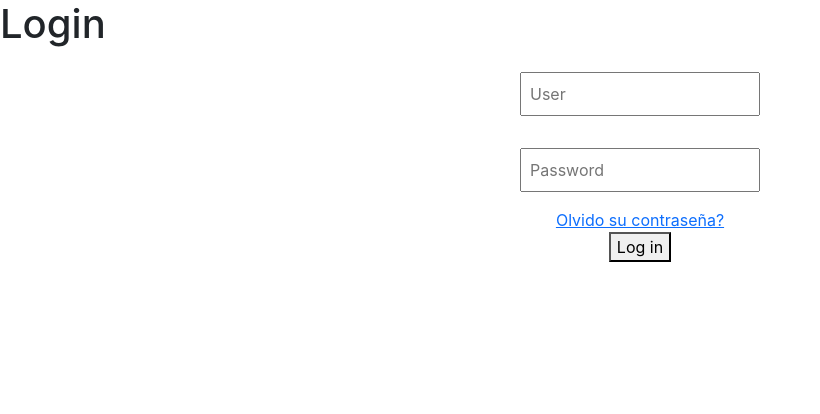
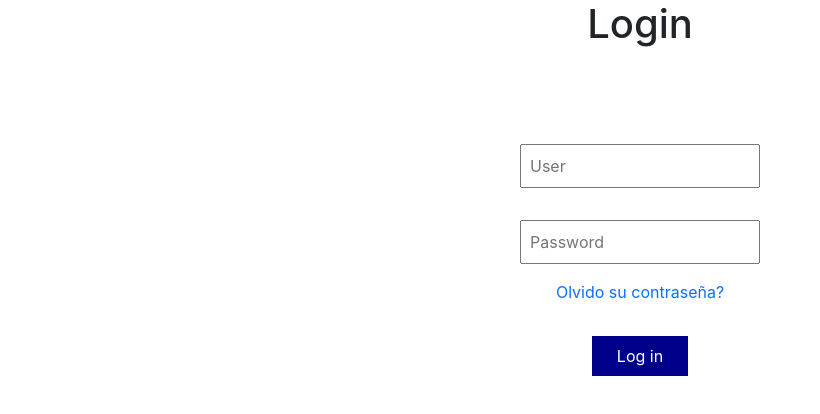
Before and after one commit to cmelgargiama/pa7-front, a React (Create React App) app: page / in a window 1280 px wide. Shown: the top 414 px of the page, without its empty margins (0-820 px from the left). Built offline with nearby package versions, Linux system fonts and the light colour scheme.

Commit message:
cambios de estilo y test en home

```diff
--- a/src/components/Home/Home.jsx
+++ b/src/components/Home/Home.jsx
@@ -21,7 +21,7 @@ const dispatch = useDispatch()
              <div className={toggle ? styles.HomeSmall : styles.HomeBig}>
 
 
-                <h1>Bienvenido!!!</h1>
+                <h1>Bienvenido!!! agregado fran</h1>
 
 
                 </div>
--- a/src/components/Login/Login.jsx
+++ b/src/components/Login/Login.jsx
@@ -64,8 +64,8 @@ export const Login = () => {
          <form className={styles.form}>
         <input value={input.login} name='login' onChange={handleChange} className={styles.input} placeholder='User' type="text" />
          <input value={input.password} name='password' onChange={handleChange} className={styles.input} type="password" placeholder='Password'/>
-          <Link to={'/recovery'}>Olvido su contraseña?</Link>
-         <button onClick={onSubmit}>Log in</button>
+          <Link to={'/recovery'} className={styles.forgotLink}>Olvido su contraseña?</Link>
+         <button onClick={onSubmit} className={styles.buttonSubmit}>Log in</button>
 
          </form>
 
--- a/src/components/Login/Login.module.css
+++ b/src/components/Login/Login.module.css
@@ -1,12 +1,34 @@
-
+.container {
+    text-align: center;
+}
 .form{
 
     display: flex;
     flex-direction: column;
     align-items: center;
+    margin-top: 5rem;
 }
 .input{
     width: 15rem;
     padding: 0.5rem;
     margin: 1rem;
 }
+
+.forgotLink {
+
+    text-decoration: none;
+}
+
+.buttonSubmit {
+    margin-top: 2rem;
+    width: 6rem;
+    padding: 0.5rem;
+    border: none;
+    background-color: darkblue;
+    color: white;
+}
+
+.buttonSubmit:hover{
+    background-color: aquamarine;
+    color: black;
+}
--- a/src/reducers/Login/loginService.js
+++ b/src/reducers/Login/loginService.js
@@ -5,7 +5,7 @@ const API_URL = 'http://localhost:3001/'
 const login = async (userData) => {
 
     const response = await axios.post(API_URL + 'login', userData)
-    window.localStorage.setItem('user', JSON.stringify(response.data))
+    window.localStorage.setItem('user', JSON.stringify(`Bearer ${response.data.token}`))
     return response.data
   }
 
```
